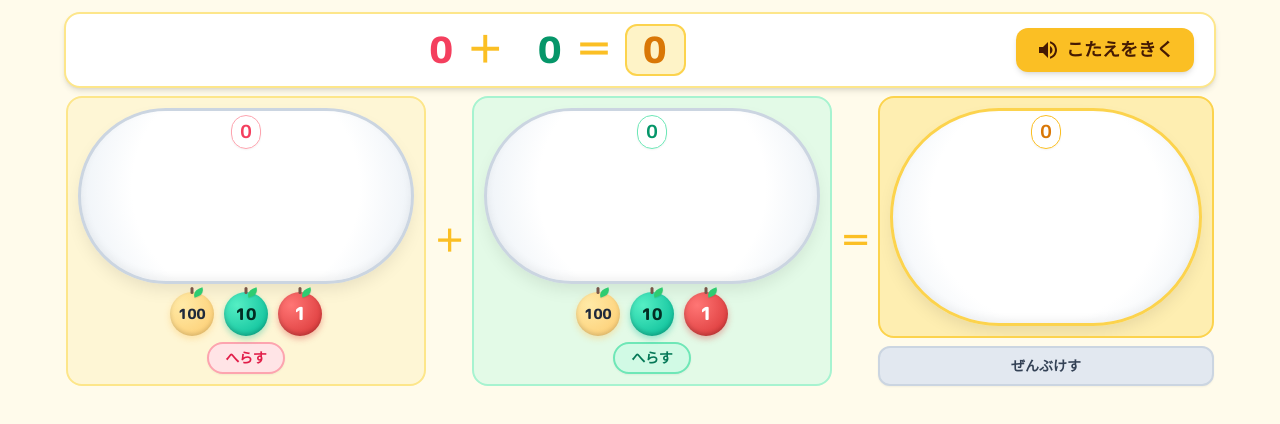
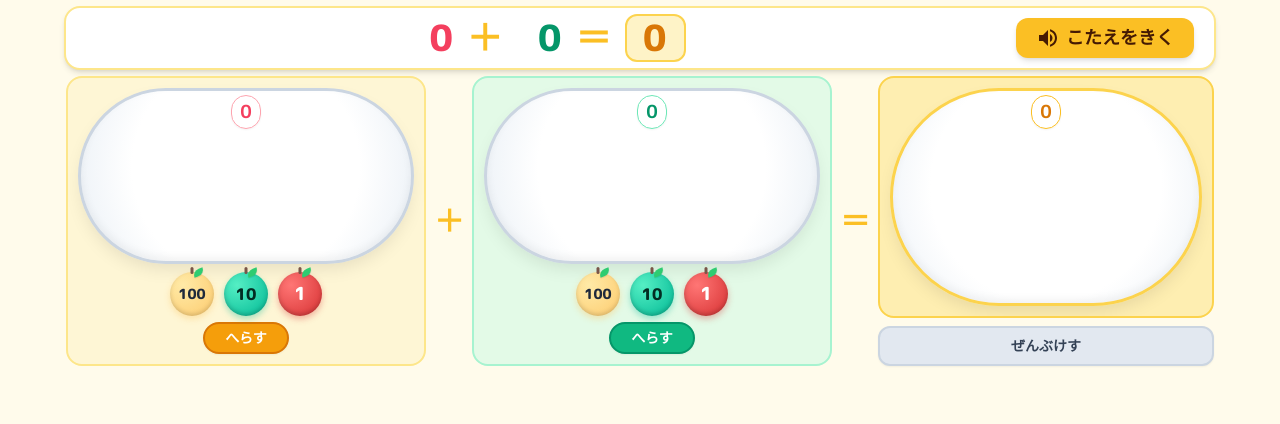
Before and after one commit to fumito-miyake/kids-apps, a plain HTML site: page apps/add.html in a window 1280 px wide. Drawn offline with nearby package versions, Linux system fonts and the light colour scheme.

Commit message:
Update add.html

```diff
--- a/apps/add.html
+++ b/apps/add.html
@@ -1,3 +1,4 @@
+
 <!DOCTYPE html>
 <html lang="ja">
 <head>
@@ -92,21 +93,21 @@
         }
     </style>
 </head>
-<body class="min-h-screen flex flex-col items-center justify-start p-2 sm:p-3 pb-6 sm:pb-10 text-slate-800 overflow-y-auto">
+<body class="min-h-screen flex flex-col items-center justify-start pt-1 sm:pt-1.5 px-2 sm:px-3 pb-14 sm:pb-20 text-slate-800 overflow-y-auto">
 
-    <!-- ヘッダー：式表示とよみあげボタン -->
-    <header class="w-full max-w-6xl bg-white rounded-2xl shadow-md border-2 border-amber-200 px-3 py-2 sm:px-5 sm:py-2.5 flex items-center justify-between gap-2 shrink-0">
+    <!-- ヘッダー：式表示とよみあげボタン（高さを少し上に詰めてコンパクト化） -->
+    <header class="w-full max-w-6xl bg-white rounded-2xl shadow-md border-2 border-amber-200 px-3 py-1 sm:px-5 sm:py-1.5 flex items-center justify-between gap-2 shrink-0">
         <!-- 式の表示 -->
         <div class="flex items-center justify-center flex-1 text-xl sm:text-3xl md:text-4xl font-extrabold tracking-wider text-slate-700 gap-1.5 sm:gap-3">
             <span id="num1-text" class="text-rose-500 min-w-[2ch] text-right">0</span>
             <span class="text-amber-400">＋</span>
             <span id="num2-text" class="text-emerald-600 min-w-[2ch] text-right">0</span>
             <span class="text-amber-400">＝</span>
-            <span id="ans-text" class="text-amber-600 bg-amber-100 px-2.5 py-0.5 sm:px-4 sm:py-1 rounded-xl border-2 border-amber-300 min-w-[2.5ch] text-center">0</span>
+            <span id="ans-text" class="text-amber-600 bg-amber-100 px-2.5 py-0.5 sm:px-4 sm:py-0.5 rounded-xl border-2 border-amber-300 min-w-[2.5ch] text-center">0</span>
         </div>
 
         <!-- 音声よみあげボタン -->
-        <button id="speak-btn" onclick="speakEquation()" class="bg-amber-400 hover:bg-amber-500 text-amber-950 font-bold px-3 py-1.5 sm:px-5 sm:py-2 rounded-xl shadow-md transform active:scale-95 flex items-center gap-1.5 text-sm sm:text-base md:text-lg transition shrink-0">
+        <button id="speak-btn" onclick="speakEquation()" class="bg-amber-400 hover:bg-amber-500 text-amber-950 font-bold px-3 py-1 sm:px-5 sm:py-1.5 rounded-xl shadow-md transform active:scale-95 flex items-center gap-1.5 text-sm sm:text-base md:text-lg transition shrink-0">
             <svg class="w-5 h-5 sm:w-6 sm:h-6" fill="currentColor" viewBox="0 0 24 24">
                 <path d="M14 3.23v2.06c2.89.86 5 3.54 5 6.71s-2.11 5.85-5 6.71v2.06c4.01-.91 7-4.49 7-8.77s-2.99-7.86-7-8.77zM16.5 12c0-1.77-1.02-3.29-2.5-4.03v8.05c1.48-.73 2.5-2.25 2.5-4.02zM3 9v6h4l5 5V4L7 9H3z"/>
             </svg>
@@ -115,7 +116,7 @@
     </header>
 
     <!-- メインコンテンツ：1項目 ＋ 2項目 ＝ こたえ（横3列並び・高さ固定） -->
-    <main class="w-full max-w-6xl flex-none flex flex-row items-stretch justify-between gap-1 sm:gap-2 mt-2 px-0.5">
+    <main class="w-full max-w-6xl flex-none flex flex-row items-stretch justify-between gap-1 sm:gap-2 mt-1.5 px-0.5">
 
         <!-- お皿 1（りんご2行分の高さで固定） -->
         <section class="flex-1 min-w-0 h-[225px] sm:h-[255px] md:h-[290px] flex flex-col justify-between items-center bg-amber-100/60 p-1.5 sm:p-2.5 rounded-2xl border-2 border-amber-200">
@@ -153,8 +154,8 @@
                     </button>
                 </div>
 
-                <!-- へらすボタン -->
-                <button onclick="removeApple(1)" class="bg-rose-100 hover:bg-rose-200 text-rose-600 font-bold px-3 py-0.5 sm:px-4 sm:py-1 rounded-full border-2 border-rose-300 text-xs sm:text-sm shadow-sm transition active:scale-95">
+                <!-- へらすボタン（濃い黄色〜オレンジ・白文字） -->
+                <button onclick="removeApple(1)" class="bg-amber-500 hover:bg-amber-600 text-white font-bold px-3.5 py-0.5 sm:px-5 sm:py-1 rounded-full border-2 border-amber-600 text-xs sm:text-sm shadow-sm transition active:scale-95">
                     へらす
                 </button>
             </div>
@@ -199,8 +200,8 @@
                     </button>
                 </div>
 
-                <!-- へらすボタン -->
-                <button onclick="removeApple(2)" class="bg-emerald-100 hover:bg-emerald-200 text-emerald-700 font-bold px-3 py-0.5 sm:px-4 sm:py-1 rounded-full border-2 border-emerald-300 text-xs sm:text-sm shadow-sm transition active:scale-95">
+                <!-- へらすボタン（濃い緑・白文字） -->
+                <button onclick="removeApple(2)" class="bg-emerald-500 hover:bg-emerald-600 text-white font-bold px-3.5 py-0.5 sm:px-5 sm:py-1 rounded-full border-2 border-emerald-600 text-xs sm:text-sm shadow-sm transition active:scale-95">
                     へらす
                 </button>
             </div>
```
